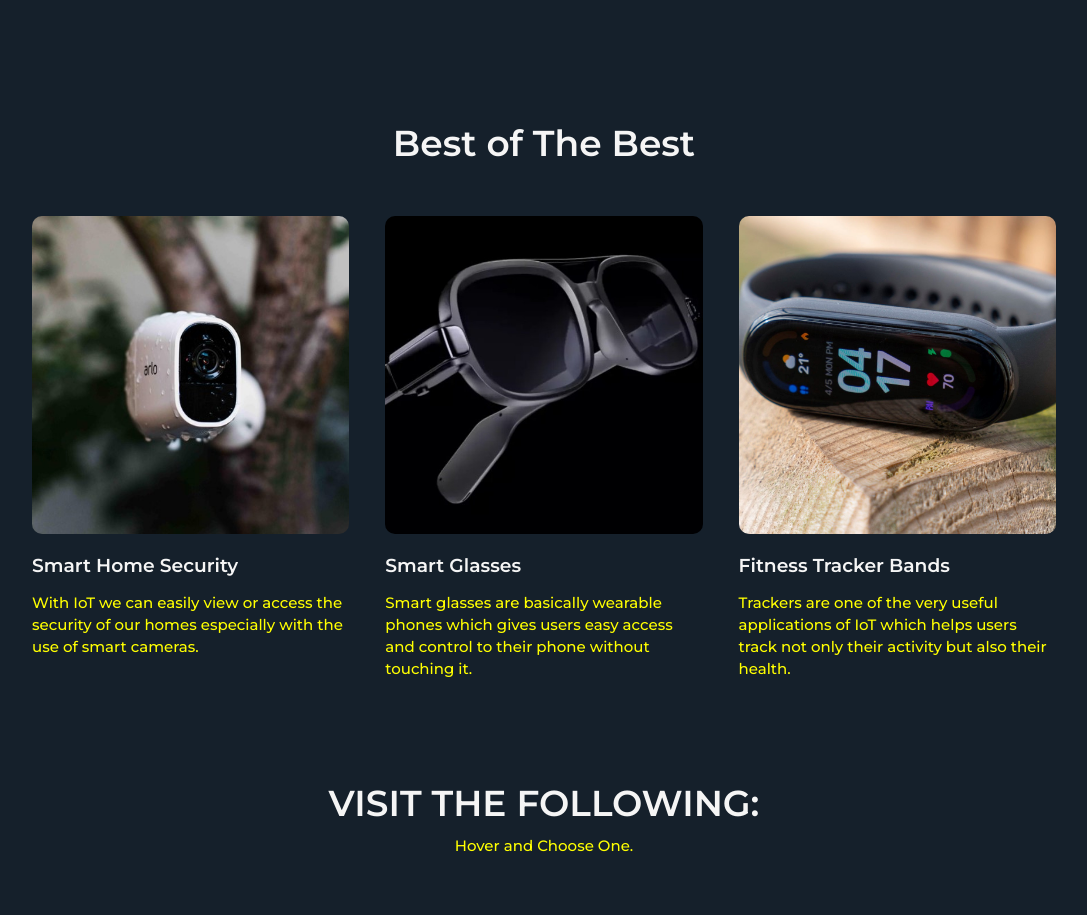
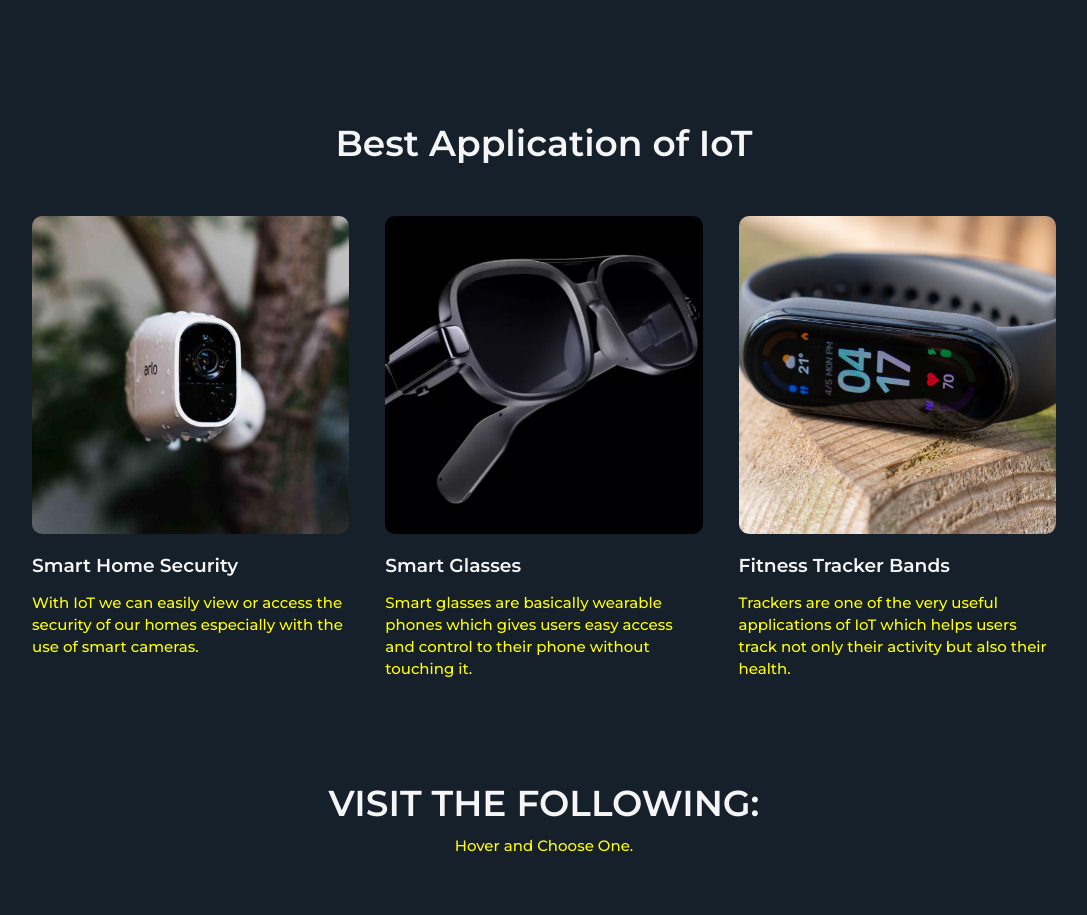
Before and after one commit to JoshDaguio/IntroToCompFinals, a plain HTML site: page iotpage.html in a window 1280 px wide. Shown: the part 1640-2555 px from the top of the page, without its empty margins (96-1183 px from the left). Drawn offline with Linux system fonts and the light colour scheme.

Commit message:
Update iotpage.html

```diff
--- a/iotpage.html
+++ b/iotpage.html
@@ -68,7 +68,7 @@
 
 <!--FIRST-->
 <section class="first">
-    <h1>Best of The Best</h1>
+    <h1>Best Application of IoT</h1>
 
     <div class="row">
         <div class="second-col">
```
